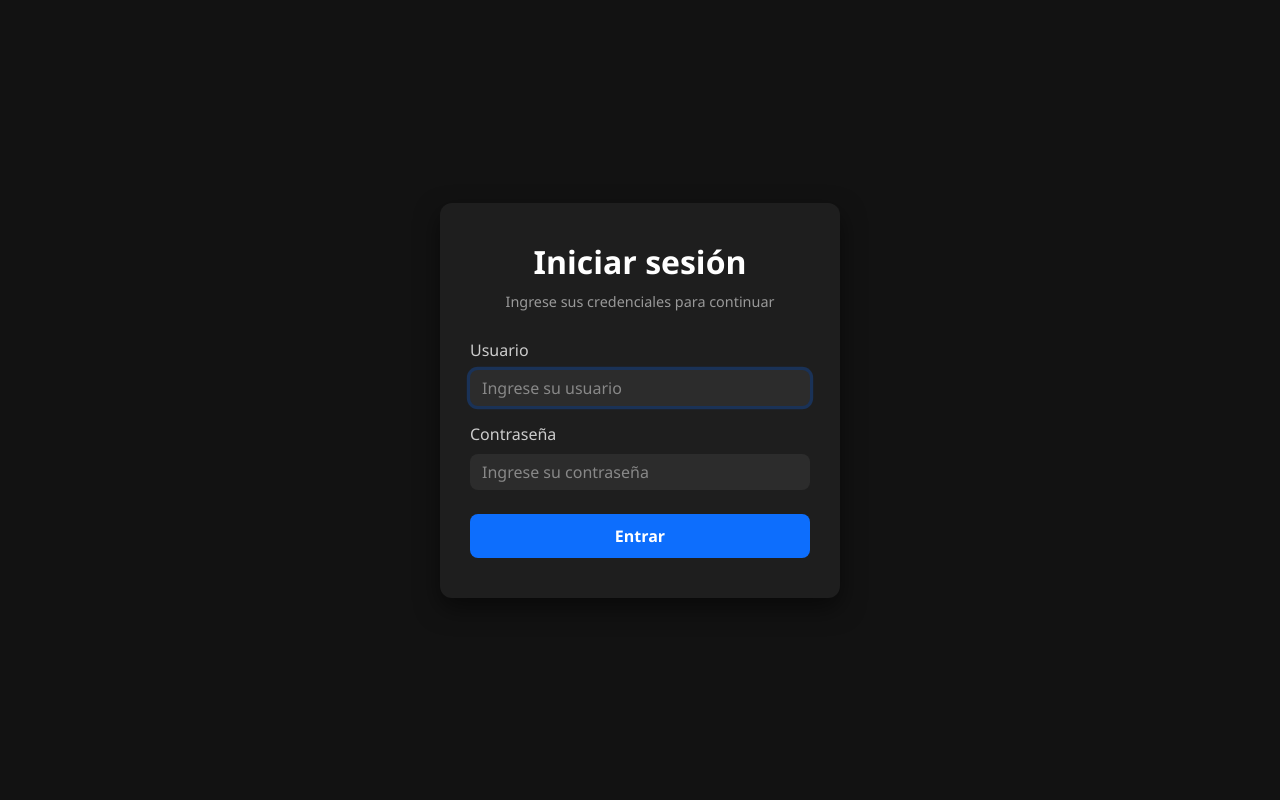
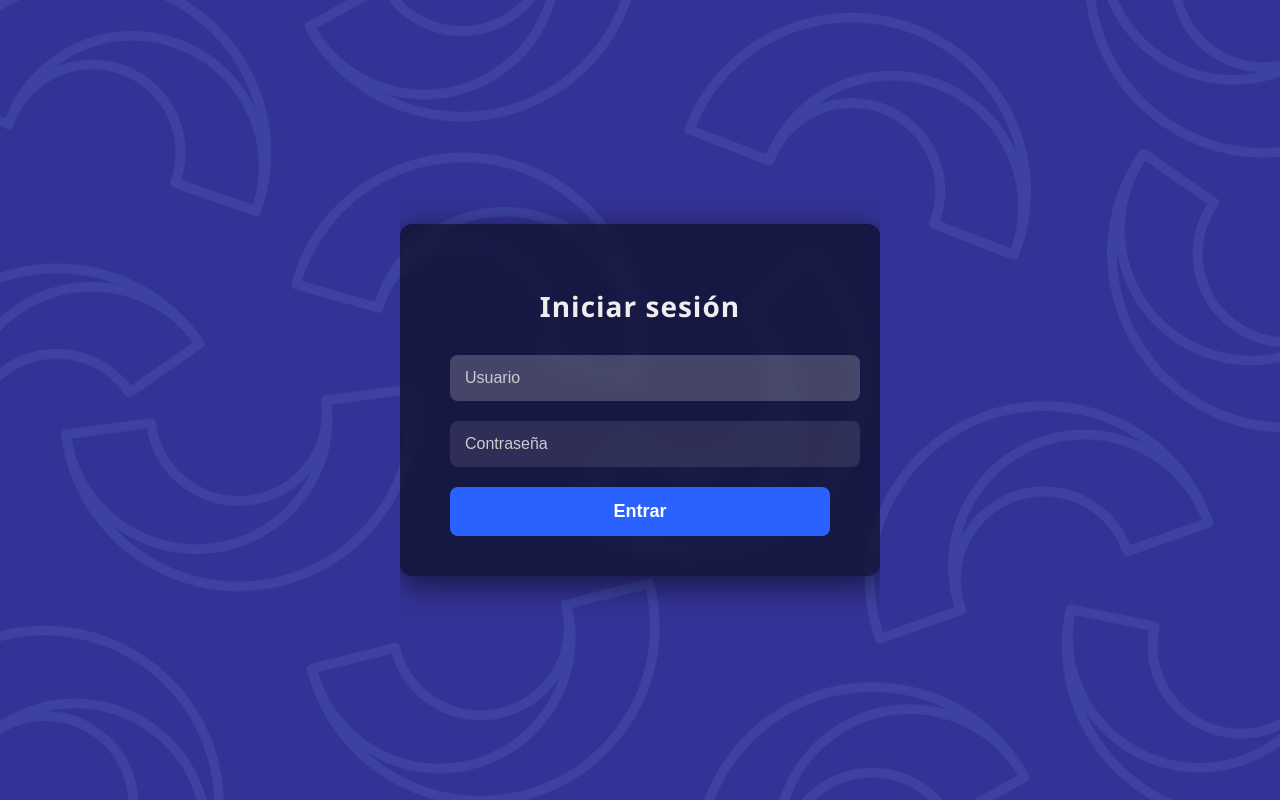
Before and after one commit to fran-2025-bd/forms, a Flask app: page /login in a window 1280 px wide. Run offline with Flask 3, Linux system fonts and the light colour scheme.

Commit message:
Update login.html

```diff
--- a/templates/login.html
+++ b/templates/login.html
@@ -2,112 +2,106 @@
 <html lang="es">
 <head>
 <meta charset="UTF-8" />
-    <title>Iniciar sesión</title>
 <meta name="viewport" content="width=device-width, initial-scale=1" />
-    <link href="https://cdn.jsdelivr.net/npm/bootstrap@5.3.0/dist/css/bootstrap.min.css" rel="stylesheet" />
+<title>Login</title>
 <style>
-        body {
-            background-color: #121212;
-            color: #f0f0f0;
+  body, html {
+    margin: 0; padding: 0;
     height: 100vh;
+    font-family: 'Segoe UI', Tahoma, Geneva, Verdana, sans-serif;
+    color: #eee;
+    overflow: hidden;
     display: flex;
+    justify-content: center;
     align-items: center;
-            justify-content: center;
-            font-family: 'Segoe UI', sans-serif;
+    position: relative;
   }
-        .login-box {
-            background-color: #1e1e1e;
-            padding: 40px 30px;
+  .background {
+    position: fixed;
+    top: 0; left: 0;
+    width: 100vw; height: 100vh;
+    background: url('/static/img/fondo.jpg') no-repeat center center/cover;
+    z-index: -1;
+  }
+  .login-wrapper {
+    background-color: rgba(0,0,0,0.55);
+    padding: 40px 50px;
     border-radius: 12px;
-            box-shadow: 0 10px 25px rgba(0, 0, 0, 0.5);
+    max-width: 380px;
     width: 100%;
-            max-width: 400px;
+    text-align: center;
+    box-shadow: 0 8px 32px rgba(0,0,0,0.6);
+    backdrop-filter: blur(8px);
   }
-        .login-box h2 {
-            margin-bottom: 10px;
-            font-weight: 600;
-            color: #ffffff;
-            text-align: center;
+  .login-wrapper h2 {
+    margin-bottom: 30px;
+    font-weight: 700;
+    font-size: 28px;
+    letter-spacing: 1px;
   }
-        .login-box p {
-            color: #999999;
-            font-size: 0.9rem;
-            text-align: center;
-            margin-bottom: 25px;
-        }
-        .form-control {
-            background-color: #2c2c2c;
+  .login-wrapper input[type="text"],
+  .login-wrapper input[type="password"] {
+    width: 100%;
+    padding: 14px 15px;
+    margin-bottom: 20px;
     border: none;
     border-radius: 8px;
-            color: #f0f0f0;
+    background-color: rgba(255,255,255,0.1);
+    color: #eee;
+    font-size: 16px;
+    outline: none;
+    transition: background-color 0.3s ease;
   }
-        .form-control::placeholder {
-            color: #888888;
+  .login-wrapper input[type="text"]::placeholder,
+  .login-wrapper input[type="password"]::placeholder {
+    color: #ccc;
   }
-        .form-control:focus {
-            background-color: #2c2c2c;
-            color: #ffffff;
-            border-color: #0d6efd;
-            box-shadow: 0 0 0 0.2rem rgba(13, 110, 253, 0.25);
+  .login-wrapper input[type="text"]:focus,
+  .login-wrapper input[type="password"]:focus {
+    background-color: rgba(255,255,255,0.2);
   }
-        label {
-            color: #cccccc;
+  .login-wrapper button {
+    width: 100%;
+    padding: 14px 15px;
+    background-color: #2962ff;
+    border: none;
+    border-radius: 8px;
+    color: #fff;
+    font-weight: 600;
+    font-size: 18px;
+    cursor: pointer;
+    transition: background-color 0.3s ease;
   }
-        .btn-primary {
-            width: 100%;
+  .login-wrapper button:hover {
+    background-color: #0039cb;
+  }
+  .error {
+    background-color: #ff4c4c;
+    padding: 12px;
+    margin-bottom: 20px;
     border-radius: 8px;
-            background-color: #0d6efd;
-            border: none;
+    color: #fff;
     font-weight: 600;
-            padding: 10px;
-            font-size: 1rem;
-        }
-        .btn-primary:hover {
-            background-color: #0b5ed7;
-        }
-        .alert {
-            margin-top: 15px;
+    font-size: 14px;
+    box-shadow: 0 0 8px rgba(255,0,0,0.6);
   }
 </style>
 </head>
 <body>
-    <div class="login-box">
+
+<div class="background"></div>
+
+<div class="login-wrapper">
   <h2>Iniciar sesión</h2>
-        <p>Ingrese sus credenciales para continuar</p>
-        <form method="POST">
-            <div class="mb-3">
-                <label for="username" class="form-label">Usuario</label>
-                <input
-                    type="text"
-                    id="username"
-                    name="username"
-                    class="form-control"
-                    placeholder="Ingrese su usuario"
-                    required
-                    autofocus
-                />
+  {% if error %}
+    <div class="error">{{ error }}</div>
+  {% endif %}
+  <form method="post" action="{{ url_for('login') }}">
+    <input type="text" name="username" placeholder="Usuario" required autofocus />
+    <input type="password" name="password" placeholder="Contraseña" required />
+    <button type="submit">Entrar</button>
+  </form>
 </div>
-            <div class="mb-4">
-                <label for="password" class="form-label">Contraseña</label>
-                <input
-                    type="password"
-                    id="password"
-                    name="password"
-                    class="form-control"
-                    placeholder="Ingrese su contraseña"
-                    required
-                />
-            </div>
-            <button type="submit" class="btn btn-primary">Entrar</button>
-        </form>
 
-        {% with messages = get_flashed_messages(with_categories=true) %}
-            {% if messages %}
-                {% for category, message in messages %}
-                    <div class="alert alert-{{ category }} text-center mt-3">{{ message }}</div>
-                {% endfor %}
-            {% endif %}
-        {% endwith %}
-    </div>
 </body>
 </html>
```
Lines whose indentation alone changed are shown as unchanged.
